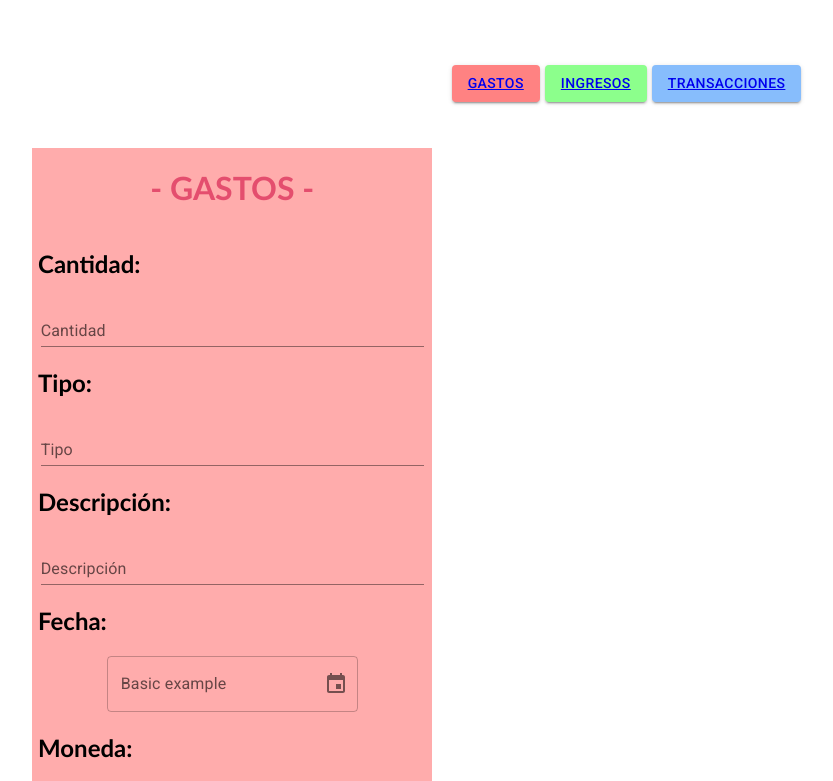
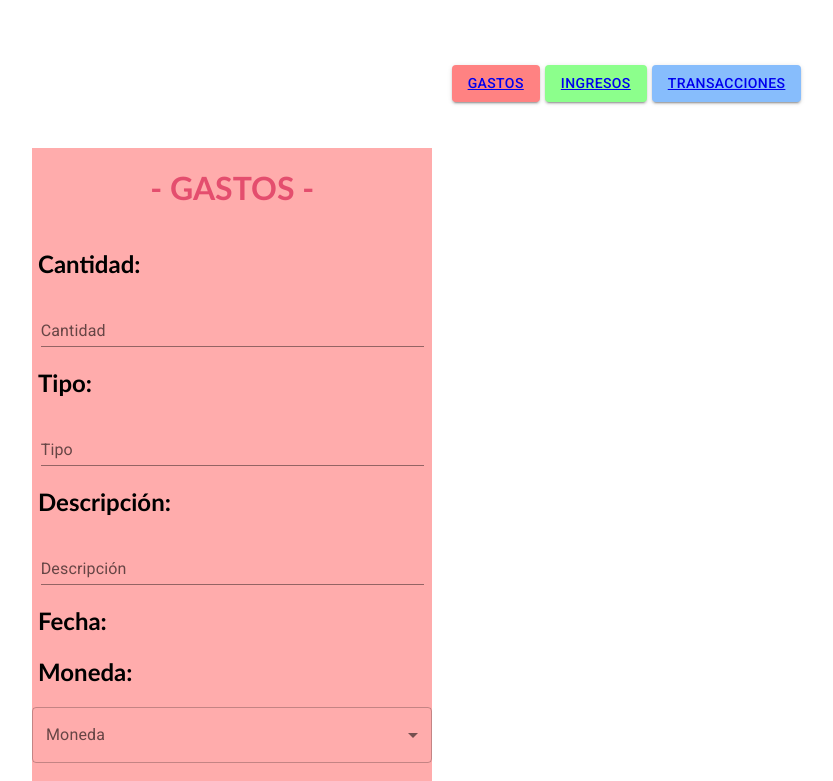
Before and after one commit to CarmenDAM/proyecto_repaso, a React (Create React App) app: page /gastos in a window 1280 px wide. Shown: the top 781 px of the page, without its empty margins (16-849 px from the left). Built offline with nearby package versions, Linux system fonts and the light colour scheme.

Commit message:
Calendario mal2

```diff
--- a/package.json
+++ b/package.json
@@ -4,6 +4,7 @@
   "private": true,
   "dependencies": {
     "@babel/runtime": "^7.17.9",
+    "@date-io/date-fns-jalali": "^2.13.1",
     "@emotion/react": "^11.9.0",
     "@emotion/styled": "^11.8.1",
     "@mui/lab": "^5.0.0-alpha.80",
--- a/src/components/Calendario.jsx
+++ b/src/components/Calendario.jsx
@@ -1,4 +1,4 @@
-import * as React from 'react';
+/*import * as React from 'react';
 import TextField from '@mui/material/TextField';
 import { AdapterDateFns } from '@mui/x-date-pickers/AdapterDateFns';
 import { LocalizationProvider } from '@mui/x-date-pickers/LocalizationProvider';
@@ -19,4 +19,4 @@ export default function Calendario() {
       />
     </LocalizationProvider>
   );
-}
+}*/
--- a/src/components/Gastos.jsx
+++ b/src/components/Gastos.jsx
@@ -36,7 +36,7 @@ export default class Gastos extends React.Component{
                 <TextField id="descripcion" label="Descripción" variant="standard" />
 
                 <h2>Fecha: </h2>
-                <Calendario/>
+
 
                 <h2>Moneda: </h2>
                 <ListaDesplegable/>
```
Also changed, not shown: 1 other file (tests, documents, lock files or other folders).
